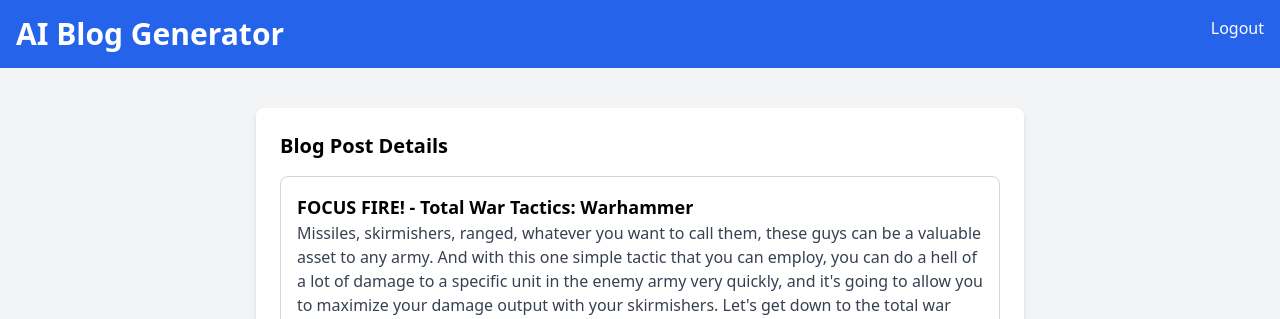
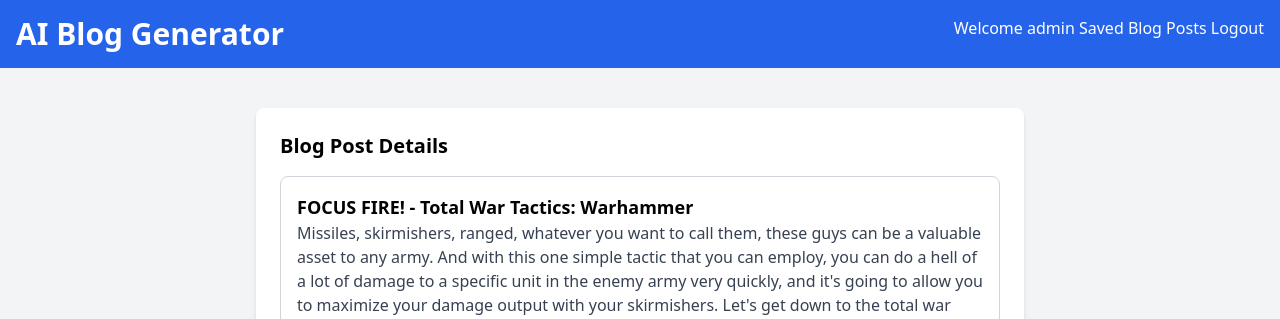
Before and after one commit to DF-shin/Ai-Blog-Creator, a Django app: page /blog-show/1 in a window 1280 px wide. Shown: the top 319 px of the page. Run offline with Django 5.2, Linux system fonts and the light colour scheme; a user stored in the database is signed in; data comes from the database, SQL or seed files in the repository.

Commit message:
Links to saved blog posts working

```diff
--- a/back-end/blog_app/templates/all-blogs.html
+++ b/back-end/blog_app/templates/all-blogs.html
@@ -16,7 +16,8 @@
         <h1 class="text-3xl font-bold">AI Blog Generator</h1>
       </div>
       <div>
-        <a href="#" class="hover:underline">Logout</a>
+        <a href="#" class="hover:underline">Welcome {{ user.username }}</a>
+        <a href="logout" class="hover:underline">Logout</a>
       </div>
     </nav>
 
--- a/back-end/blog_app/templates/blog-show.html
+++ b/back-end/blog_app/templates/blog-show.html
@@ -16,7 +16,9 @@
         <h1 class="text-3xl font-bold">AI Blog Generator</h1>
       </div>
       <div>
-        <a href="#" class="hover:underline">Logout</a>
+        <a href="#" class="hover:underline">Welcome {{ user.username }}</a>
+        <a href="/blog-list" class="hover:underline">Saved Blog Posts</a>
+        <a href="logout" class="hover:underline">Logout</a>
       </div>
     </nav>
 
--- a/back-end/blog_app/templates/index.html
+++ b/back-end/blog_app/templates/index.html
@@ -58,7 +58,8 @@
         <h1 class="text-3xl font-bold">AI Blog Generator</h1>
       </div>
       <div>
-        <a href="logout" class="hover:underline">Welcome {{ user.username }}</a>
+        <a href="#" class="hover:underline">Welcome {{ user.username }}</a>
+        <a href="/blog-list" class="hover:underline">Saved Blog Posts</a>
         <a href="logout" class="hover:underline">Logout</a>
       </div>
     </nav>
```
